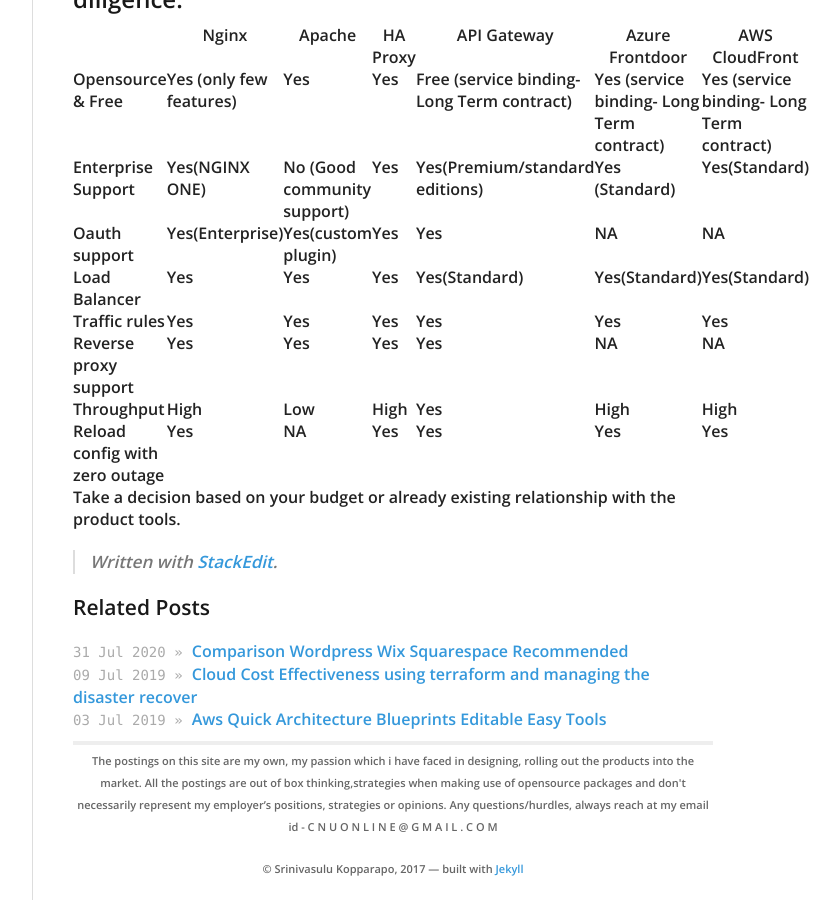
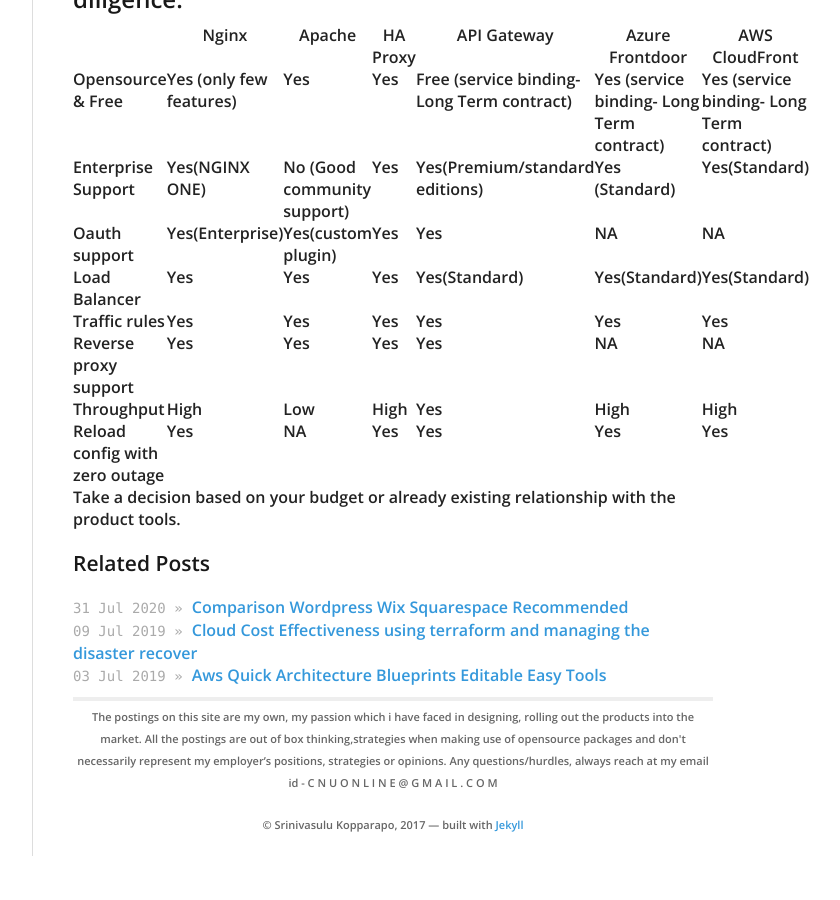
Before and after one commit to cnuonline/cnuonline.github.io, a Jekyll site: the page built from _posts/2021-03-20-choosing-layer7-tool-nginx-apache-ha-proxy-api-gateway-afd-frontdoor-cloudfront.md, in a window 1280 px wide and 900 px high, scrolled down 864 px. Shown: the whole window, without its empty margins (378-1218 px from the left). Built offline with Jekyll 4.4.1, drawn with Linux system fonts in a browser that asks for light colours; nearby versions of some CDN libraries; our own code applies the rules of GitHub Pages for plain Markdown files; after the commit the page ends 1720 px from its top, so only the background shows below that.

Commit message:
_posts/2021-03-20-choosing-layer7-tool-nginx-apache-ha-proxy-api-gateway-afd-frontdoor-cloudfront.md updated from https://stackedit.io/

```diff
--- a/_posts/2021-03-20-choosing-layer7-tool-nginx-apache-ha-proxy-api-gateway-afd-frontdoor-cloudfront.md
+++ b/_posts/2021-03-20-choosing-layer7-tool-nginx-apache-ha-proxy-api-gateway-afd-frontdoor-cloudfront.md
@@ -27,9 +27,6 @@
 |Reload config with zero outage| Yes|NA|Yes|Yes | Yes|Yes|
 
 Take a decision based on your budget or already existing relationship with the product tools.
-
-
-> Written with [StackEdit](https://stackedit.io/).
 <!--stackedit_data:
-eyJoaXN0b3J5IjpbLTE5MTg1ODg4ODJdfQ==
+eyJoaXN0b3J5IjpbLTE0NzQ1ODE5MzBdfQ==
 -->
```
